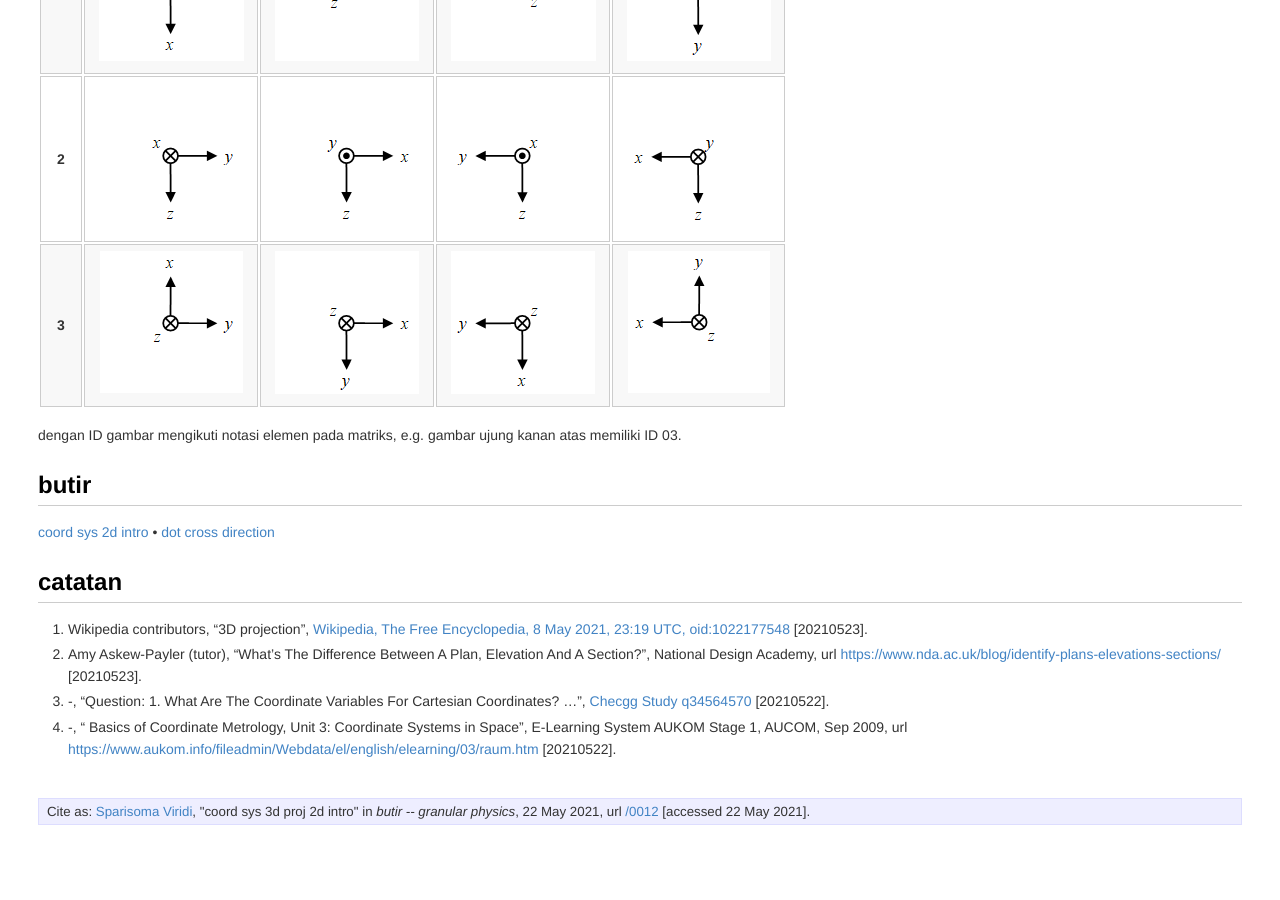
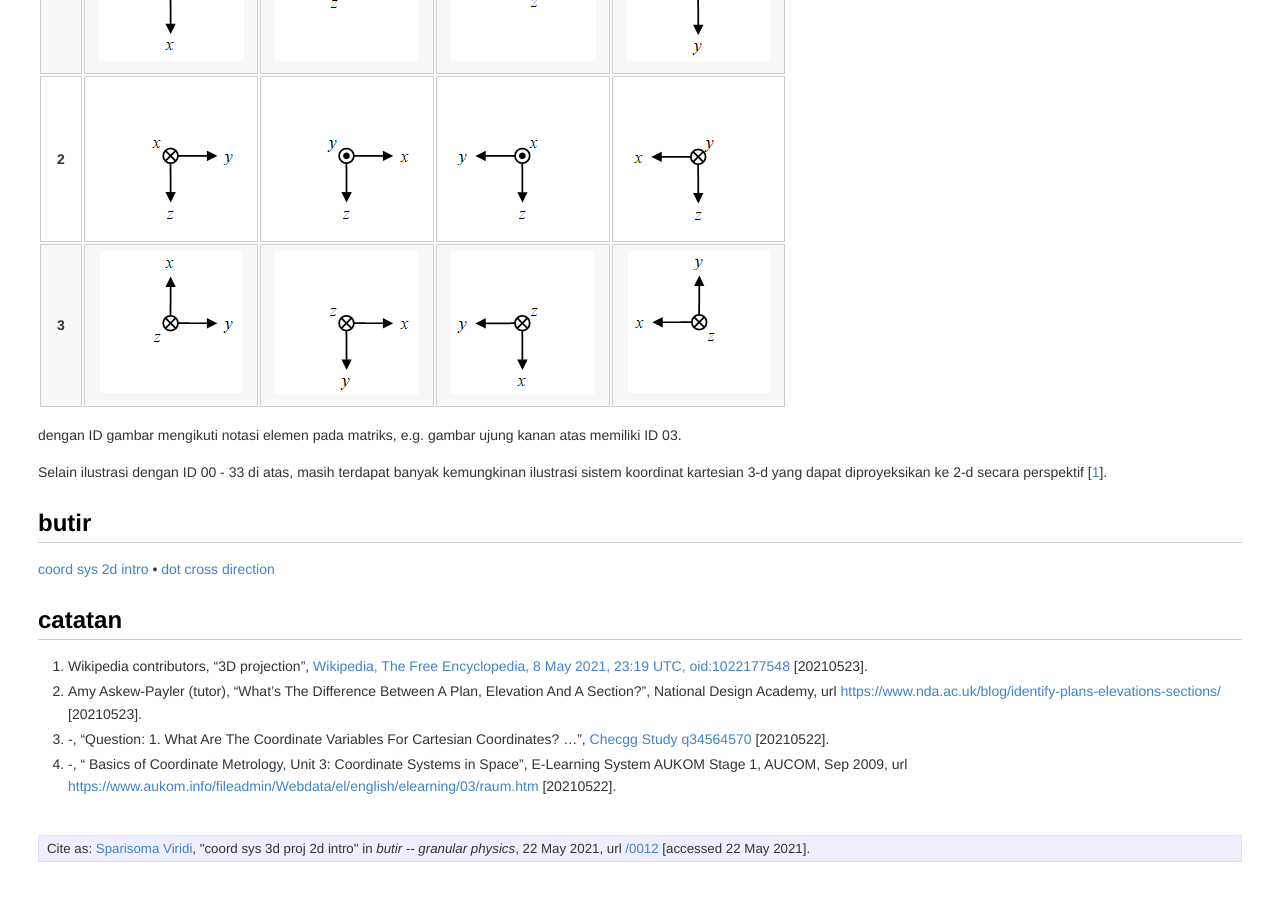
Before and after one commit to dudung/butir, a Jekyll site: the page built from _posts/0/01/2021-05-23-coord-sys-3d-proj-2d-intro.md, in a window 1280 px wide and 900 px high, scrolled down 576 px. Built offline with Jekyll 4.4.1, drawn with Linux system fonts in a browser that asks for light colours; formulas are drawn with MathJax 3; before the commit the page ends 1439 px from its top, so only the background shows below that; some of the changed lines change nothing that is shown.

Commit message:
fin for today

```diff
--- a/_posts/0/01/2021-05-23-coord-sys-3d-proj-2d-intro.md
+++ b/_posts/0/01/2021-05-23-coord-sys-3d-proj-2d-intro.md
@@ -13,13 +13,13 @@ oo: false
 svgphys: false
 category: math
 tags: ["coordinate system", "3d", "projection", "2d", "introduction"]
-date: 2021-05-23 01:15:00 +07
+date: 2021-05-23 05:34:00 +07
 permalink: /0012
 src: https://github.com/dudung/butir/commits/main/_posts/0/01/2021-05-23-coord-sys-3d-proj-2d-intro.md
 twitter_username: 6unpnp
 nodes: ['0000', '0010', '0011']
 ---
-Proyeksi ortografik sistem koordinat 3-d ke sistem koordinat 2-d pada sistem koordinat kartesian akan diilustrasikan secara ringkas di sini [[1](r01)], dengan dua istilah penerapannya terdapat pada denah (plan) dan tampak (elevation) [[2](r02)]. Pada sistem koordinat kartesian 3-d terdapat tiga variabel koordinat, yaitu $x$, $y$, dan $z$ [[3](r03)], yang hubungan arah antar ketiganya diberikan oleh aturan tangan kanan [[4](r04)]. Beberapa proyeksi ortografik 3-d ke 2-d adalah sebagai berikut ini,
+Proyeksi ortografik sistem koordinat 3-d ke sistem koordinat 2-d pada sistem koordinat kartesian akan diilustrasikan secara ringkas di sini [[1](#r01)], dengan dua istilah penerapannya terdapat pada denah (plan) dan tampak (elevation) [[2](#r02)]. Pada sistem koordinat kartesian 3-d terdapat tiga variabel koordinat, yaitu $x$, $y$, dan $z$ [[3](#r03)], yang hubungan arah antar ketiganya diberikan oleh aturan tangan kanan [[4](#r04)]. Beberapa proyeksi ortografik 3-d ke 2-d adalah sebagai berikut ini,
 
 ID | 0 | 1 | 2 | 3
 :-: | :-: | :-: | :-: | :-:
@@ -29,6 +29,8 @@ ID | 0 | 1 | 2 | 3
 **3** | ![](assets/img/0/01/0012-m.png) | ![](assets/img/0/01/0012-n.png) | ![](assets/img/0/01/0012-o.png) | ![](assets/img/0/01/0012-p.png)
 
 dengan ID gambar mengikuti notasi elemen pada matriks, e.g. gambar ujung kanan atas memiliki ID 03.
+
+Selain ilustrasi dengan ID 00 - 33 di atas, masih terdapat banyak kemungkinan ilustrasi sistem koordinat kartesian 3-d yang dapat diproyeksikan ke 2-d secara perspektif [[1](#r01)].
 
 
 ## butir
```
